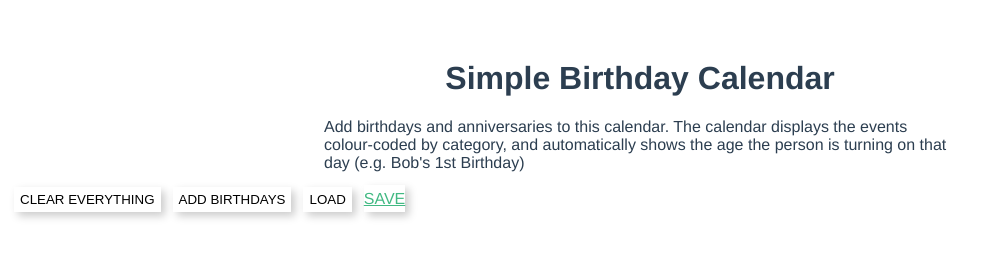
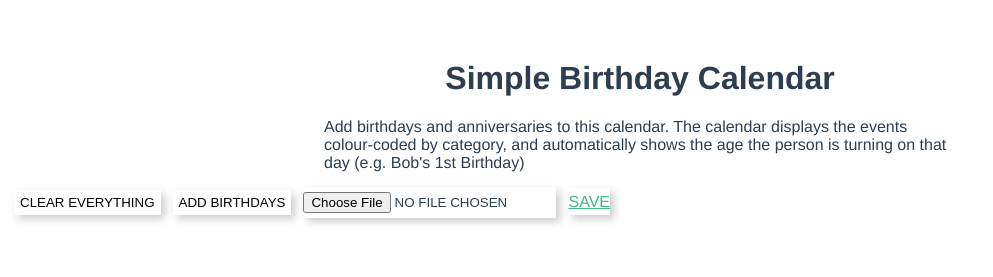
Before and after one commit to mattschlosser/birthday, a Vue app: page / in a window 1280 px wide. Shown: the top 277 px of the page, without its empty margins (0-993 px from the left). Built offline with nearby package versions, Linux system fonts and the light colour scheme.

Commit message:
add input back

```diff
--- a/src/App.vue
+++ b/src/App.vue
@@ -12,7 +12,7 @@
     </div>
     <button class="btn" @click="askReset">Clear Everything</button>
     <button class="btn" @click="() => editing = !editing">Add Birthdays</button>
-    <button class="btn" @click="load" type="button">Load</button>
+    <input  type="file" class="btn" @change="load($event)"/>
     <a  class="btn" :href="saveFile" target="_blank">Save</a>
     <transition name="fade">
     <div v-if="editing">
```
